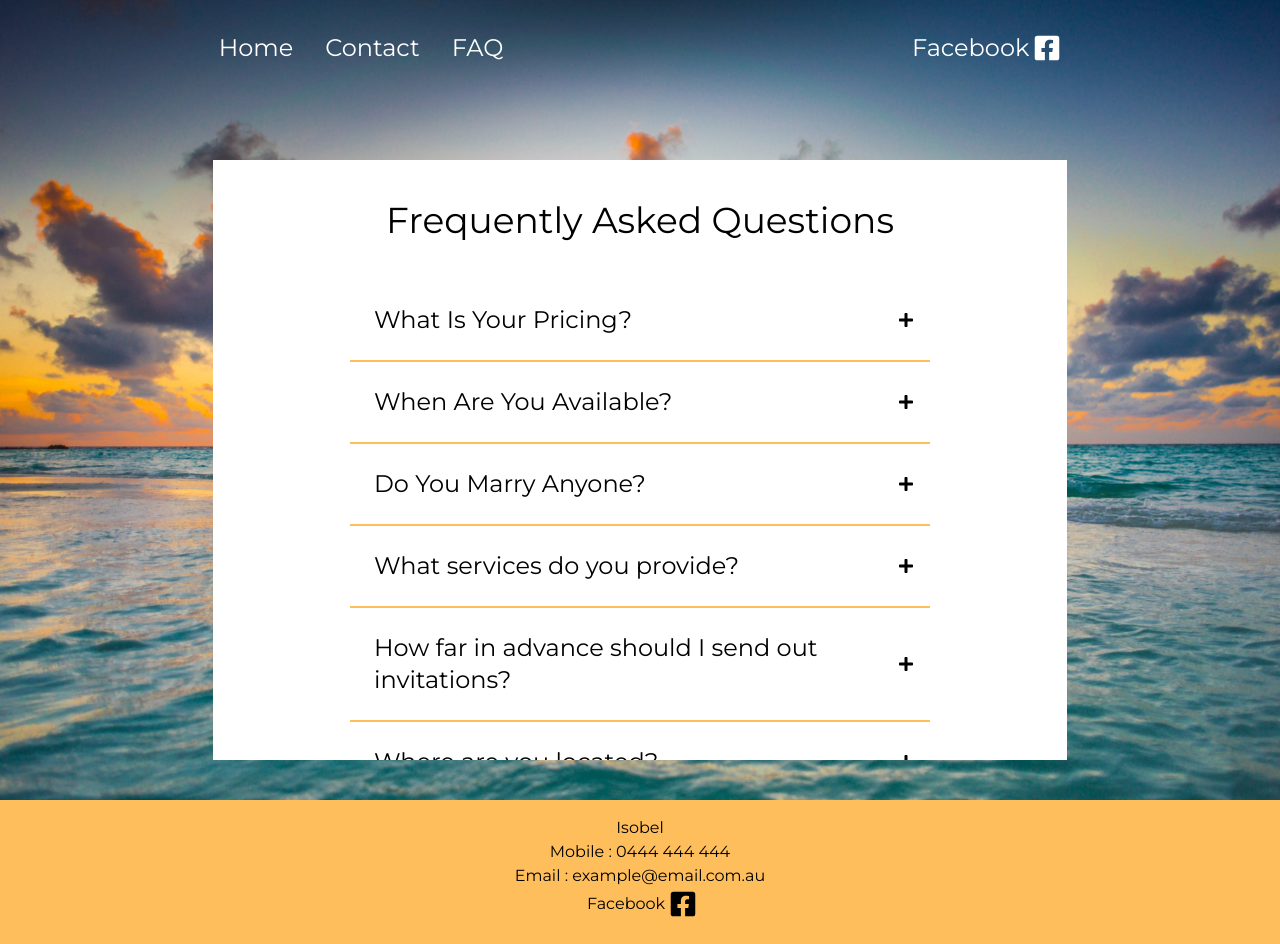
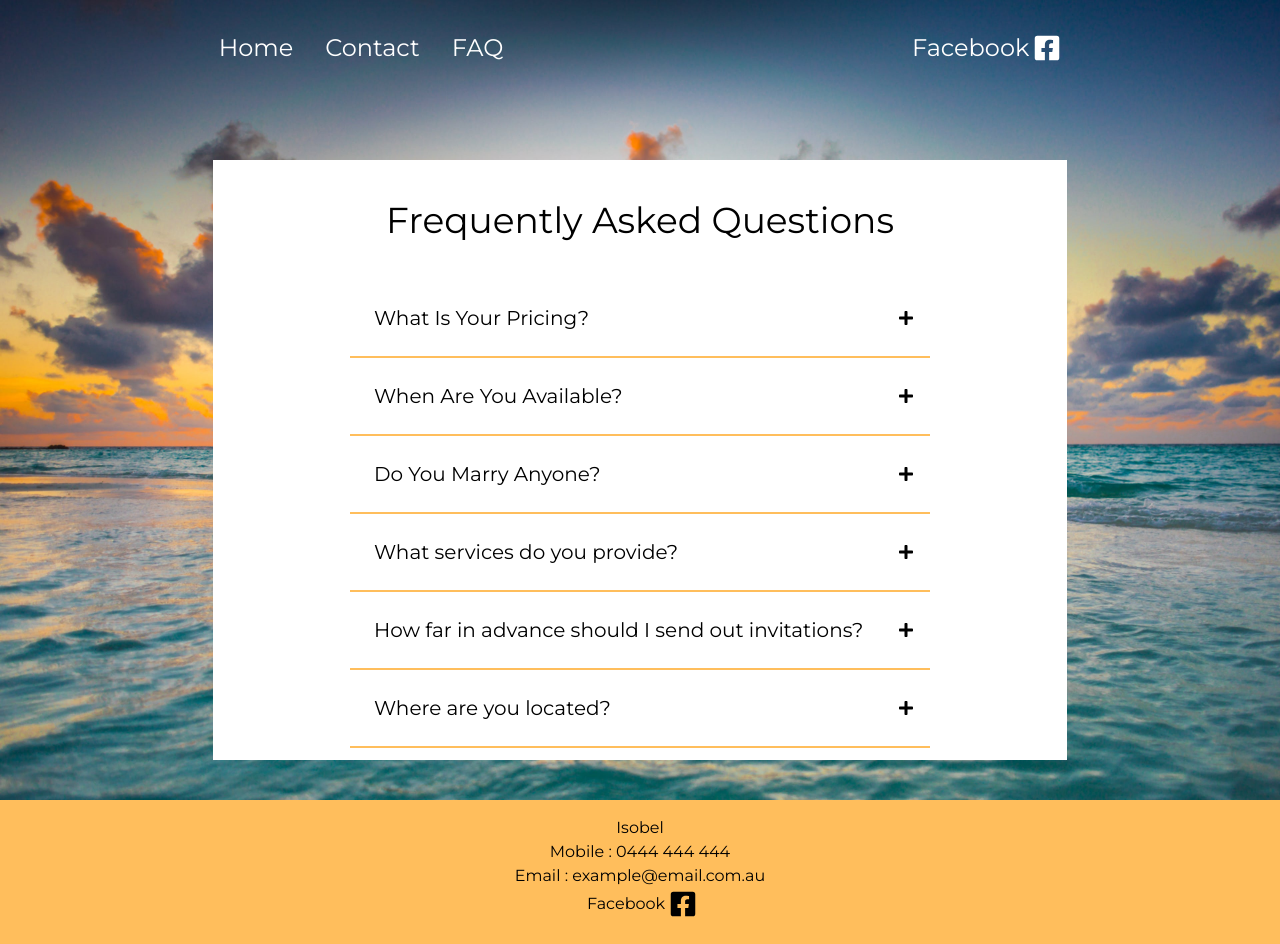
Before and after one commit to LemonTheSour/celebrant-site, a Next.js app: page /faq in a window 1280 px wide. Built offline with nearby package versions, Linux system fonts and the light colour scheme.

Commit message:
minor styling updates

```diff
--- a/src/app/Data/questions.json
+++ b/src/app/Data/questions.json
@@ -7,7 +7,7 @@
   {
     "key": "2",
     "question": "When Are You Available?",
-    "answer": "Your best bet will be to inquire! That said, certain legal requirements mean we need at least 2 months notice."
+    "answer": "Your best bet will be to inquire! That said, certain legal requirements mean we need at least 1 months notice."
   },
   {
     "key": "3",
@@ -30,19 +30,19 @@
     "answer": "I operate out of kalgoorlie-boulder, but am available to travel to surrounding regions under the the right circumstanes."
   },
   {
-    "key": "4",
-    "question": "What services do you provide?",
-    "answer": "Wedding, Baby Name Days and Vow Renewals, while I am qualified to handle funerals, if you are in the kalgoorlie-boulder region I can pass on recommendations."
+    "key": "7",
+    "question": "How long have you been practicing?",
+    "answer": "I've been helping join people together for almost a certain number of years now."
   },
   {
-    "key": "5",
-    "question": "How far in advance should I send out invitations?",
-    "answer": "Wedding invitations should be sent out at least 9 months in advance."
+    "key": "8",
+    "question": "When can I contact you?",
+    "answer": "Feel free to send an email or a text message through any time, but my working hours at 9-5 during the week, I will respond or be available for a phone call then"
   },
   {
-    "key": "6",
-    "question": "Where are you located?",
-    "answer": "I operate out of kalgoorlie-boulder, but am available to travel to surrounding regions under the the right circumstanes."
+    "key": "9",
+    "question": "How can I contact you?",
+    "answer": "I can be reached through mobile, email or through direct message from our facebook page."
   }
 
 ]
--- a/src/app/components/divider.tsx
+++ b/src/app/components/divider.tsx
@@ -11,7 +11,7 @@ const italianno = Italianno({
 
 export default function Divier({ text }: dividerProps) {
   return (
-    <div className="flex items-center text-5xl justify-center bg-sunset h-24 w-full z-10">
+    <div className="flex items-center text-5xl justify-center bg-sunset h-16 w-full z-10">
       <div className={italianno.className}>{text}</div>
     </div>
   );
--- a/src/app/components/email.tsx
+++ b/src/app/components/email.tsx
@@ -52,24 +52,27 @@ export default function EmailContactForm() {
           <label>Name</label>
           <input
             {...register("from_name")}
-            className="border-sunset border-2"
+            className="border-sunset border-2 rounded focus:outline-none focus:shadow-md"
           />
         </div>
         <div className="flex flex-col w-full text-xl">
           <label>Email Address</label>
-          <input {...register("email")} className="border-sunset border-2" />
+          <input
+            {...register("email")}
+            className="border-sunset border-2 rounded focus:outline-none focus:shadow-md"
+          />
         </div>
         <div className="flex flex-col justify-center w-full text-xl">
           <label>Say Hi!</label>
           <textarea
             {...register("message")}
-            className="border-sunset h-48 border-2 resize-none"
+            className="border-sunset h-48 border-2 resize-none rounded focus:outline-none focus:shadow-md"
           />
         </div>
 
         <button
           type="submit"
-          className="bg-sunset mt-2 w-4/6 h-12 hover:bg-sunset-light"
+          className="bg-sunset mt-2 w-4/6 h-12 hover:bg-sunset-light rounded"
         >
           Send
         </button>
--- a/src/app/components/footer.tsx
+++ b/src/app/components/footer.tsx
@@ -2,7 +2,7 @@ import FacebookIcon from "./facebook";
 import Link from "next/link";
 export default function Footer() {
   return (
-    <div className="bg-sunset flex pt-4 h-36 justify-center text-center space-x-10 z-50">
+    <div className="bg-sunset flex pt-4 h-36 justify-center text-center">
       <div>
         <div>Isobel</div>
         <div>Mobile : 0444 444 444</div>
--- a/src/app/components/question.tsx
+++ b/src/app/components/question.tsx
@@ -14,7 +14,7 @@ export default function Question({ Question, Answer }: QuestionProps) {
     return (
       <div>
         <div className="flex justify-between p-4 bg-sunset-light">
-          <div className="text-2xl m-2">{Question}</div>
+          <div className="text-xl m-2">{Question}</div>
           <button
             onClick={() => {
               setOpenModal(!openModal);
@@ -24,14 +24,14 @@ export default function Question({ Question, Answer }: QuestionProps) {
           </button>
         </div>
         <div>
-          <div className="text-2xl p-4 border-b-2 border-sunset">{Answer}</div>
+          <div className="text-md p-4 border-b-2 border-sunset">{Answer}</div>
         </div>
       </div>
     );
   }
   return (
     <div className="flex justify-between p-4 border-b-2 border-sunset">
-      <div className="text-2xl m-2">{Question}</div>
+      <div className="text-xl m-2">{Question}</div>
       <button
         onClick={() => {
           setOpenModal(!openModal);
--- a/src/app/contact/page.tsx
+++ b/src/app/contact/page.tsx
@@ -13,7 +13,7 @@ export default function Contact() {
         <div className="text-3xl text-center">
           The Quickest Way to Find Out Is Ask, So Ask!
         </div>
-        <div className="flex h-5/6 justify-between divide-x-2">
+        <div className="flex h-5/6 justify-between divide-x-2 pt-6">
           <div className="w-1/2 pt-10">
             <EmailContactForm />
           </div>
--- a/src/app/faq/page.tsx
+++ b/src/app/faq/page.tsx
@@ -8,7 +8,7 @@ export const metadata: Metadata = {
 export default function Faq() {
   return (
     <div className="flex h-screen justify-center bg-photo5 bg-cover">
-      <div className="flex overflow-auto flex-col w-4/6 items-center bg-white p-10 mt-40 mb-10">
+      <div className="flex flex-col overflow-auto w-4/6 items-center bg-white p-10 mb-10 mt-40">
         <div className="text-4xl">Frequently Asked Questions</div>
         <div className="w-3/4 text-start pt-10">
           {QAData.map((questions) => (
--- a/src/app/page.tsx
+++ b/src/app/page.tsx
@@ -29,7 +29,7 @@ export default function Home() {
           <div
             className={`text-9xl text-white text-center mt-40 ${italianno.className}`}
           >
-            <div className="block">Isobel Boddenham</div>
+            <div className="block">Isobel Bodenham</div>
             <div>Marriage Celebrant</div>
           </div>
           <div className="text-center text-white pt-12 pb-8 text-2xl">
```
